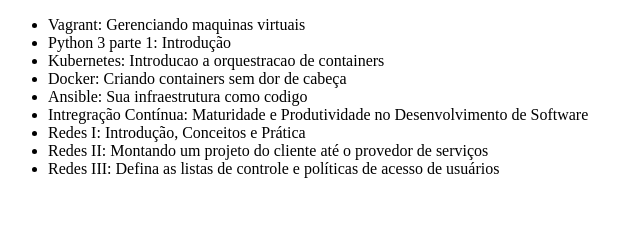
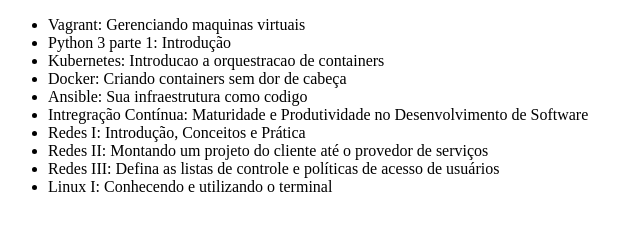
Before and after one commit to Nilton-Luis/aula, a plain HTML site: page index.html in a window 1280 px wide. Shown: the whole page, without its empty margins (0-640 px from the left). Drawn offline with Linux system fonts and the light colour scheme.

Commit message:
Adicionado Linux I

```diff
--- a/index.html
+++ b/index.html
@@ -15,6 +15,7 @@
         <li>Redes I: Introdução, Conceitos e Prática</li>
         <li>Redes II: Montando um projeto do cliente até o provedor de serviços</li>
         <li>Redes III: Defina as listas de controle e políticas de acesso de usuários</li>
+        <li>Linux I: Conhecendo e utilizando o terminal</li>
     </ul>
 </body>
 </html>
```
